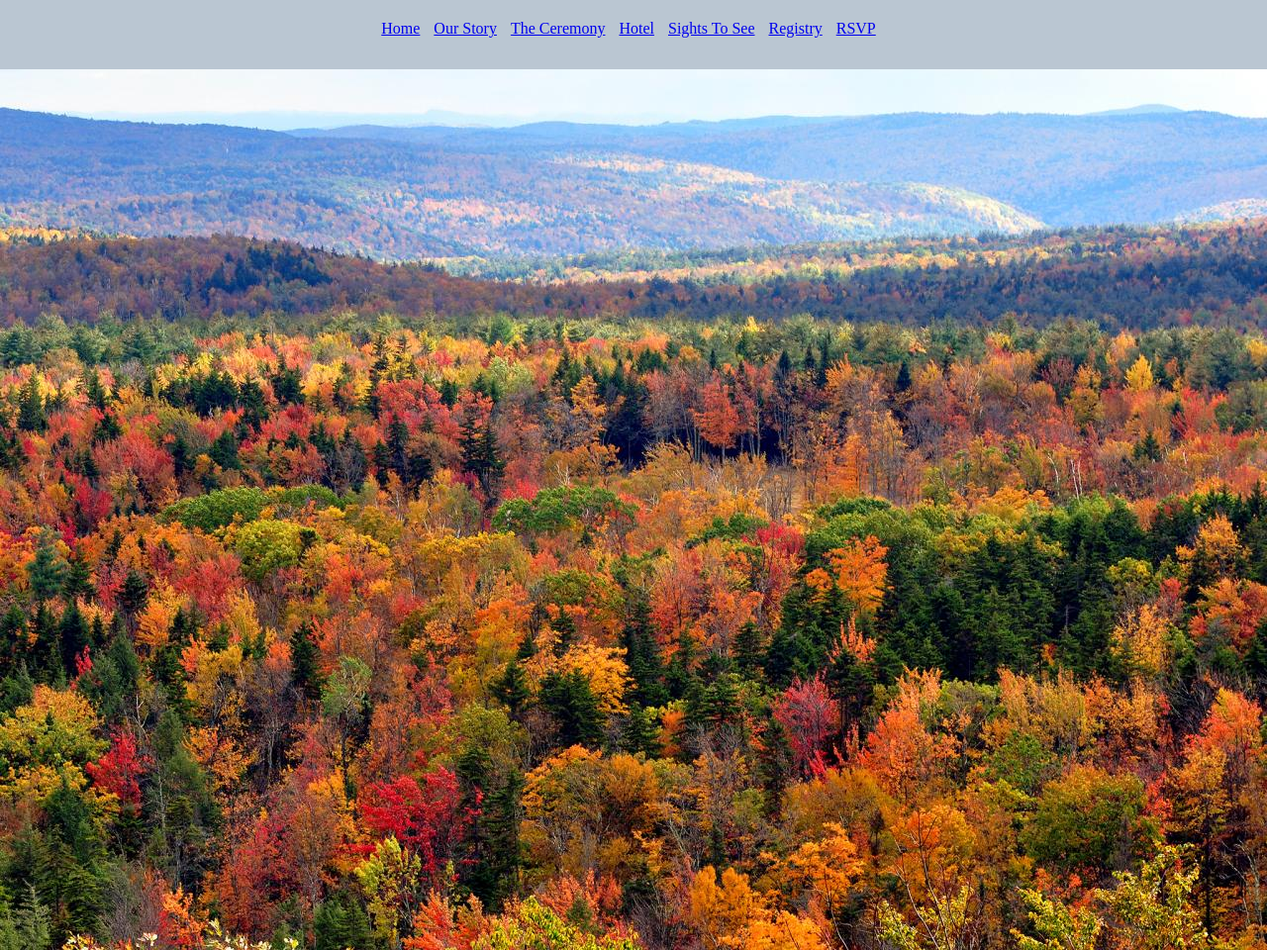
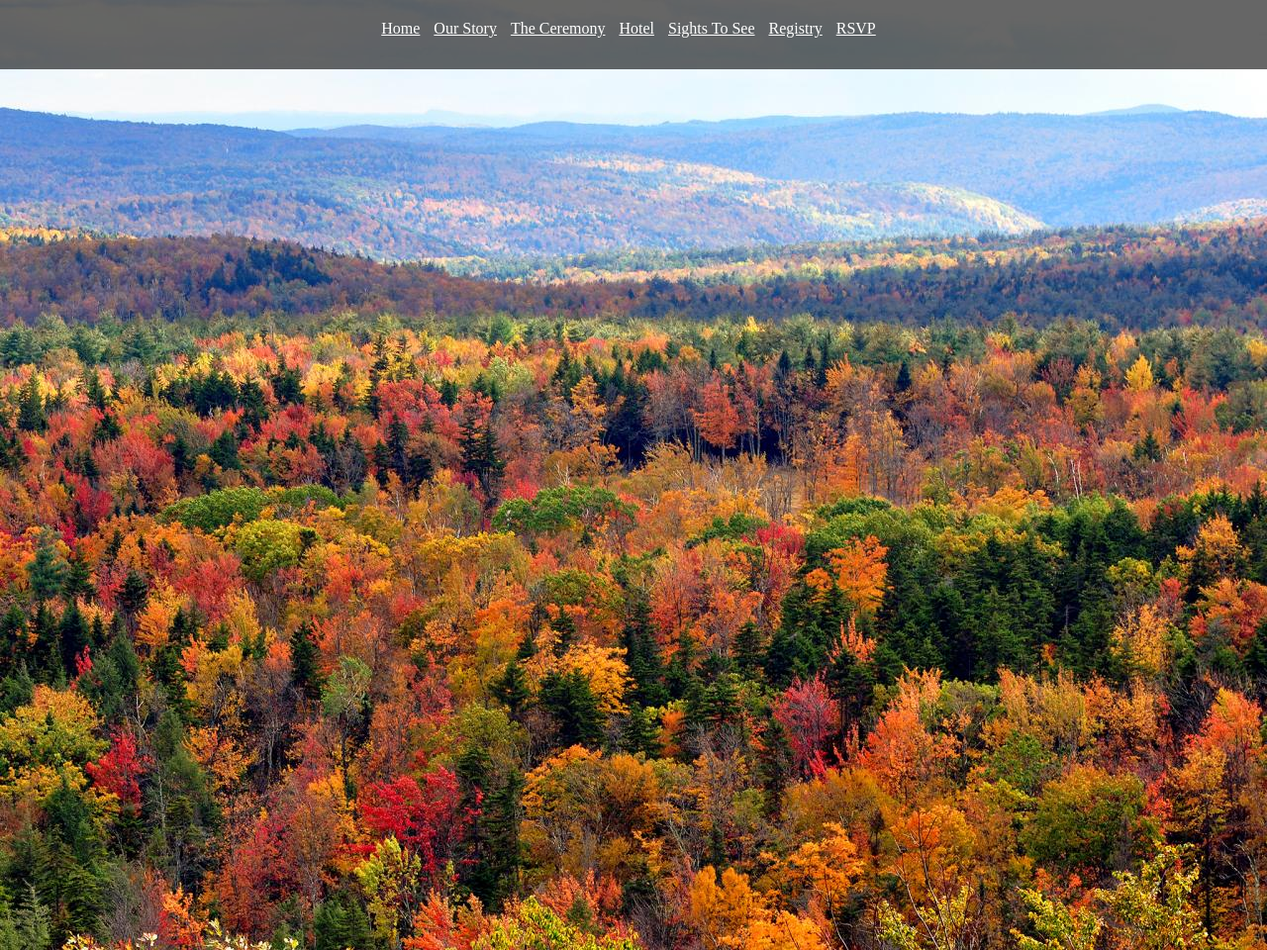
Before and after one commit to censhin/njsquared, a plain HTML site: page index.html in a window 1280 px wide. Shown: the top 960 px of the page at 99% size. Drawn offline with Linux system fonts and the light colour scheme.

Commit message:
feat(css): changed navbar to transparent black

```diff
--- a/css/main.css
+++ b/css/main.css
@@ -35,7 +35,7 @@ body {
 }
 
 .nav {
-  background: #bac6d2;
+  background: rgba(0, 0, 0, 0.6);
   height: 70px;
   width: 100%;
   position: fixed;
@@ -55,6 +55,10 @@ body {
 .nav-links li {
   display: inline;
   padding-right: 10px;
+}
+
+.nav-links a {
+  color: #ffffff;
 }
 
 #home img {
```
